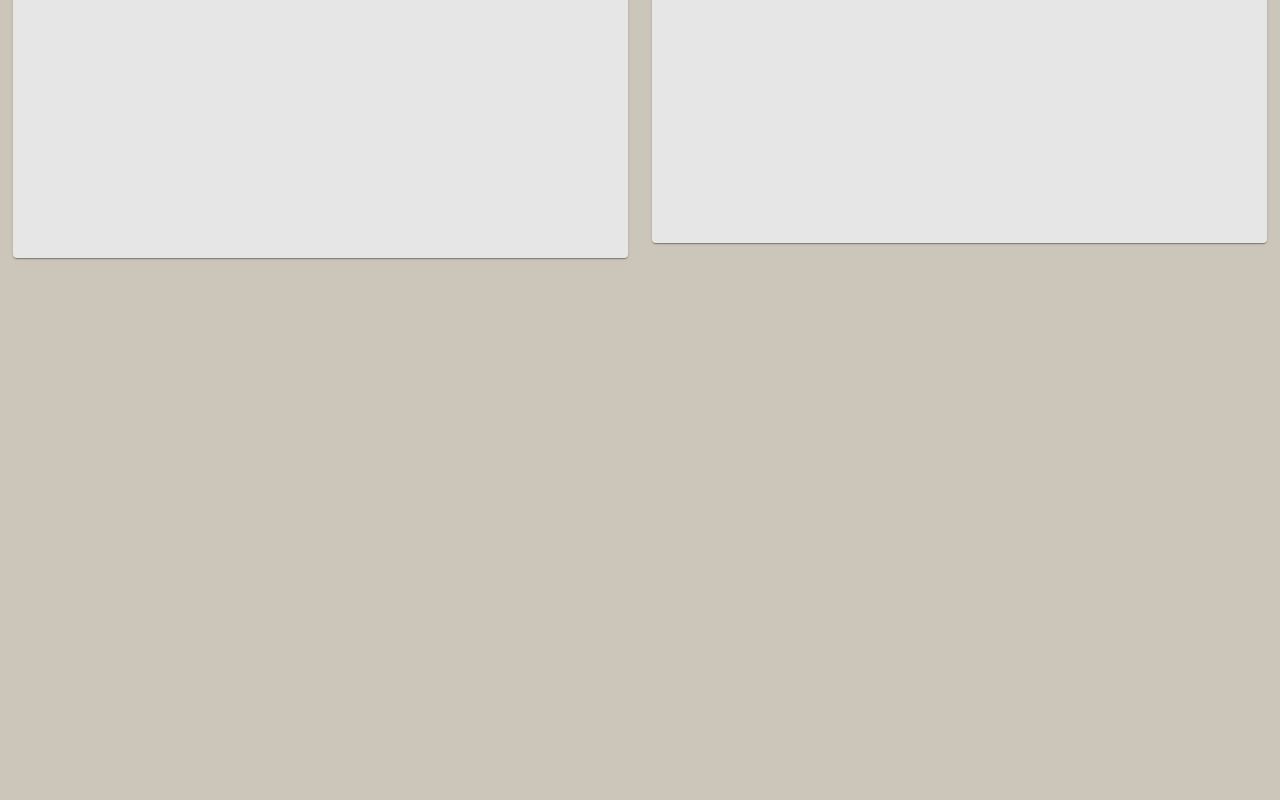
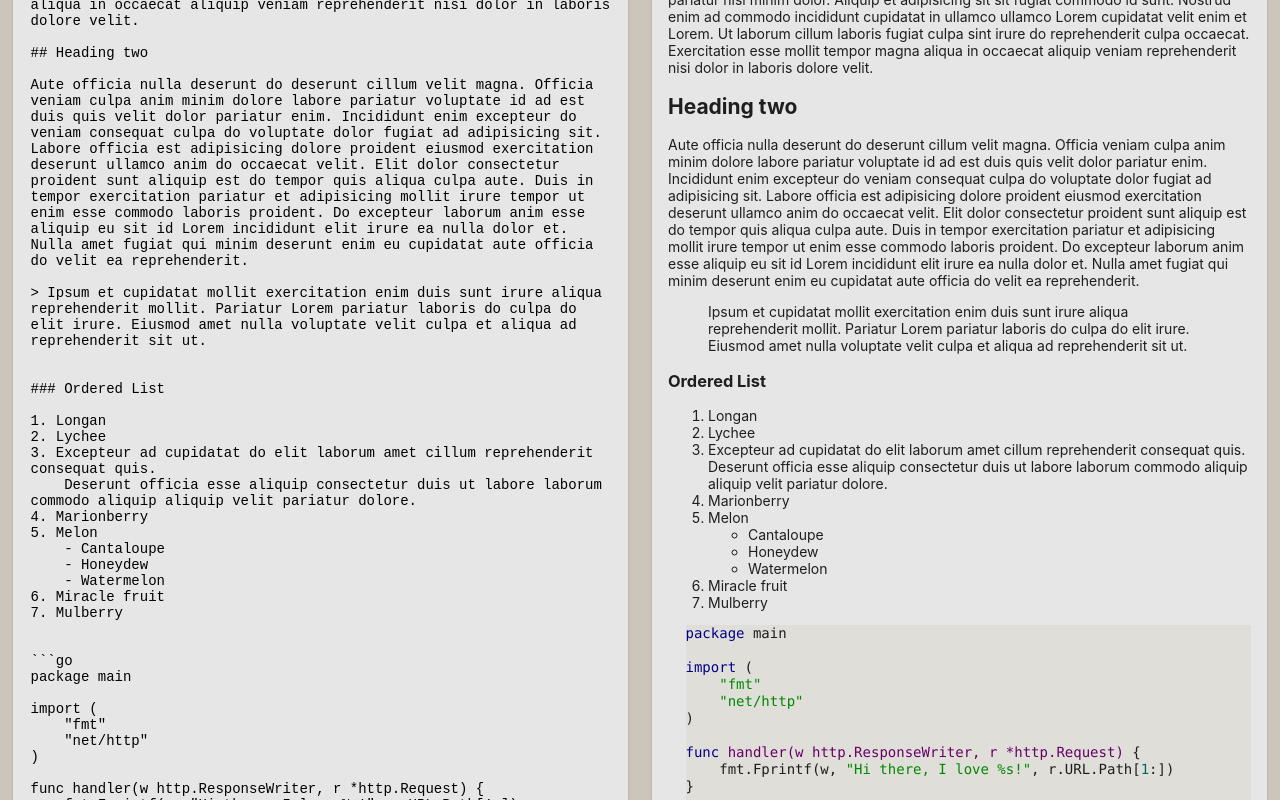
Before and after one commit to Haelmorn/md-preview, a React (Create React App) app: page / in a window 1280 px wide. Shown: the part 500-1300 px from the top of the page. Before the commit the page ends 800 px from the top, so only its background shows below. Built offline with nearby package versions, Linux system fonts and the light colour scheme.

Commit message:
Added placeholder value for the input field

```diff
--- a/src/App.js
+++ b/src/App.js
@@ -3,21 +3,8 @@ import Preview from './preview';
 import Textfield from './textfield'
 import React, { Component } from 'react';
 import { withStyles } from '@material-ui/styles';
-import { makeStyles } from '@material-ui/core/styles';
 import Grid from '@material-ui/core/Grid';
-
-
-
-const useStyles = makeStyles(theme => ({
-  root: {
-    flexGrow: 1,
-  },
-  paper: {
-    padding: theme.spacing(2),
-    textAlign: 'center',
-    color: theme.palette.text.secondary,
-  },
-}));
+import sample from './sample'
 
 const styles = theme => ({
   root: {
@@ -34,12 +21,22 @@ class App extends Component {
   constructor(props) {
     super(props)
     this.state = {
-      markdown: ""
+      markdown: sample
     }
     this.handleChange = this.handleChange.bind(this);
+    this.resetPlaceholder = this.resetPlaceholder.bind(this);
+    this.setPlaceholder = this.setPlaceholder.bind(this);
   }
-
-
+  resetPlaceholder(event) {
+    if (event.target.value == sample) {
+      this.setState({markdown: ""})
+    }
+  }
+  setPlaceholder(event) {
+    if (event.target.value == ""){
+      this.setState({markdown: sample})
+    }
+  }
   handleChange(event) {
     this.setState({markdown: event.target.value});
   }
@@ -51,7 +48,7 @@ class App extends Component {
         <Navbar />
       <Grid container spacing={3}>
         <Grid item xs={6}>
-          <Textfield handleChange={this.handleChange} markdown={this.state.markdown} />
+          <Textfield handleChange={this.handleChange} markdown={this.state.markdown} resetPlaceholder={this.resetPlaceholder} setPlaceholder={this.setPlaceholder} />
         </Grid>
         <Grid item xs={6}>
           <Preview markdown={this.state.markdown} />
--- /dev/null
+++ b/src/sample.js
@@ -0,0 +1,62 @@
+const sample = `# <a name="top"></a>Markdown Test Page
+
+* [Headings](#Headings)
+* [Paragraphs](#Paragraphs)
+* [Blockquotes](#Blockquotes)
+* [Lists](#Lists)
+* [Horizontal rule](#Horizontal)
+* [Table](#Table)
+* [Code](#Code)
+* [Inline elements](#Inline)
+
+***
+
+# <a name="Headings"></a>Headings
+
+# Heading one
+
+Sint sit cillum pariatur eiusmod nulla pariatur ipsum. Sit laborum anim qui mollit tempor pariatur nisi minim dolor. Aliquip et adipisicing sit sit fugiat commodo id sunt. Nostrud enim ad commodo incididunt cupidatat in ullamco ullamco Lorem cupidatat velit enim et Lorem. Ut laborum cillum laboris fugiat culpa sint irure do reprehenderit culpa occaecat. Exercitation esse mollit tempor magna aliqua in occaecat aliquip veniam reprehenderit nisi dolor in laboris dolore velit.
+
+## Heading two
+
+Aute officia nulla deserunt do deserunt cillum velit magna. Officia veniam culpa anim minim dolore labore pariatur voluptate id ad est duis quis velit dolor pariatur enim. Incididunt enim excepteur do veniam consequat culpa do voluptate dolor fugiat ad adipisicing sit. Labore officia est adipisicing dolore proident eiusmod exercitation deserunt ullamco anim do occaecat velit. Elit dolor consectetur proident sunt aliquip est do tempor quis aliqua culpa aute. Duis in tempor exercitation pariatur et adipisicing mollit irure tempor ut enim esse commodo laboris proident. Do excepteur laborum anim esse aliquip eu sit id Lorem incididunt elit irure ea nulla dolor et. Nulla amet fugiat qui minim deserunt enim eu cupidatat aute officia do velit ea reprehenderit.
+
+> Ipsum et cupidatat mollit exercitation enim duis sunt irure aliqua reprehenderit mollit. Pariatur Lorem pariatur laboris do culpa do elit irure. Eiusmod amet nulla voluptate velit culpa et aliqua ad reprehenderit sit ut.
+
+
+### Ordered List
+
+1. Longan
+2. Lychee
+3. Excepteur ad cupidatat do elit laborum amet cillum reprehenderit consequat quis.
+    Deserunt officia esse aliquip consectetur duis ut labore laborum commodo aliquip aliquip velit pariatur dolore.
+4. Marionberry
+5. Melon
+    - Cantaloupe
+    - Honeydew
+    - Watermelon
+6. Miracle fruit
+7. Mulberry
+
+
+\`\`\`go
+package main
+
+import (
+    "fmt"
+    "net/http"
+)
+
+func handler(w http.ResponseWriter, r *http.Request) {
+    fmt.Fprintf(w, "Hi there, I love %s!", r.URL.Path[1:])
+}
+
+func main() {
+    http.HandleFunc("/", handler)
+    http.ListenAndServe(":8080", nil)
+}
+\`\`\`
+[![Manny Pacquiao](https://img.youtube.com/vi/s6bCmZmy9aQ/0.jpg)](https://youtu.be/s6bCmZmy9aQ)
+`
+
+export default sample;
--- a/src/textfield.js
+++ b/src/textfield.js
@@ -12,6 +12,7 @@ const useStyles = makeStyles({
   }
 });
 
+
 function Textfield(props) {
   const classes = useStyles();
   return (
@@ -24,6 +25,8 @@ function Textfield(props) {
           <TextareaAutosize
           value={props.markdown}
           onChange={props.handleChange}
+          onFocus={props.resetPlaceholder}
+          onBlur={props.setPlaceholder}
           >
           </TextareaAutosize>
       </CardContent>
```
